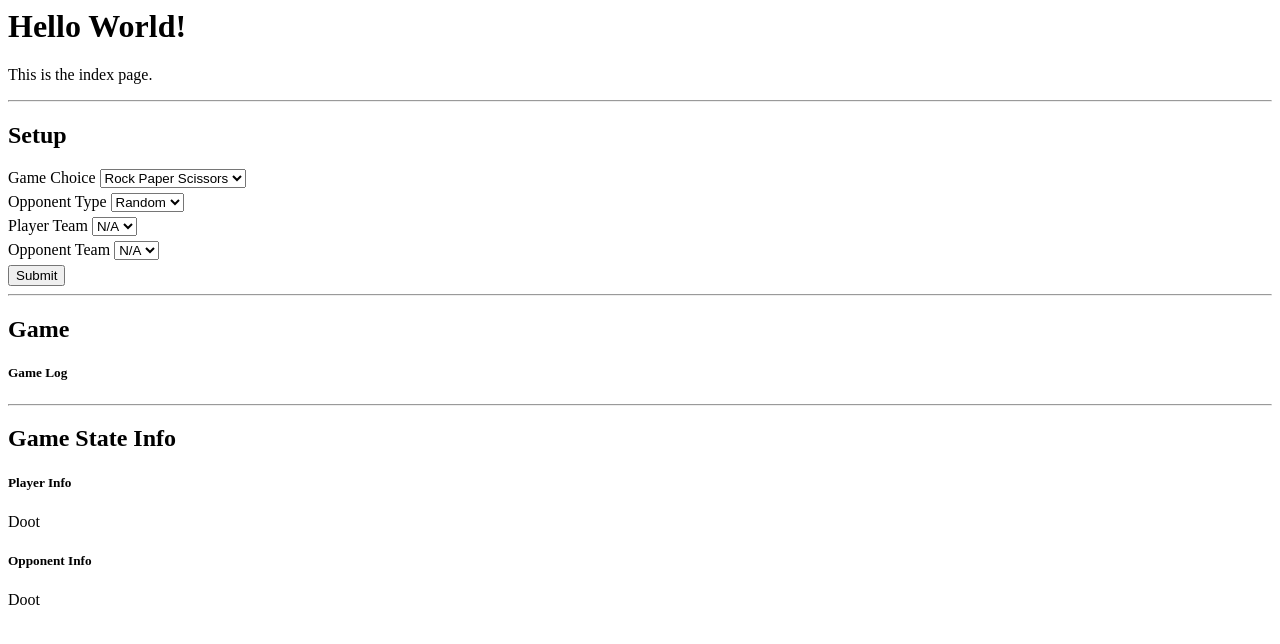
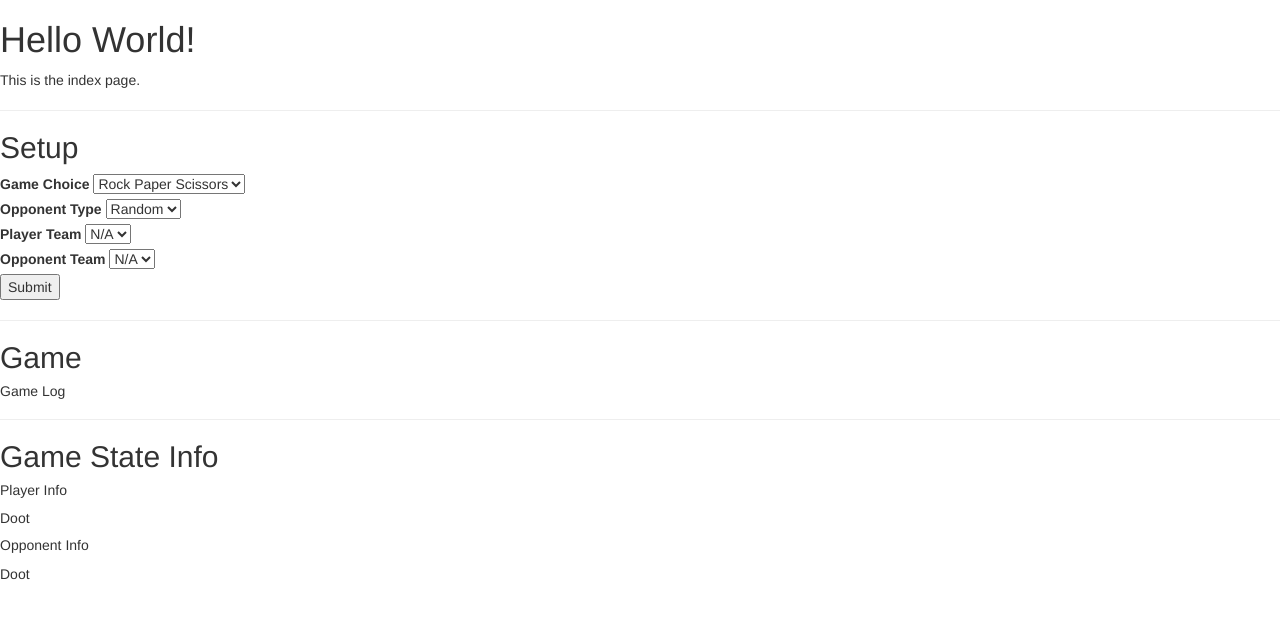
Before and after one commit to aturfah/cmplxsys530-final, a Flask app: template interface/templates/index.html in a window 1280 px wide. Shown: the top 644 px of the page. Run offline with Flask 2, Linux system fonts and the light colour scheme; the template is opened without the code that fills it, so the values that code supplies are empty; parts of the project's set-up code (start-up, migrations or seed data) failed here and were passed over; some libraries are stand-ins or nearby versions.

Commit message:
Add bootstrap imports

```diff
--- a/interface/templates/index.html
+++ b/interface/templates/index.html
@@ -1,9 +1,23 @@
 <html>
 
 <head>
+    <!-- My stuff-->
     <link rel="stylesheet" href="{{ url_for('static', filename='style.css') }}">
+    <script type="text/javascript" src="{{ url_for('static', filename='func.js') }}"></script>
+
+    <!-- jQuery -->
     <script type="text/javascript" src="{{ url_for('static', filename='jquery-3.3.1.min.js') }}"></script>
-    <script type="text/javascript" src="{{ url_for('static', filename='func.js') }}"></script>
+
+    <!-- Bootstrap -->
+    <!-- Latest compiled and minified CSS -->
+    <link rel="stylesheet" href="https://maxcdn.bootstrapcdn.com/bootstrap/3.3.7/css/bootstrap.min.css" integrity="sha384-BVYiiSIFeK1dGmJRAkycuHAHRg32OmUcww7on3RYdg4Va+PmSTsz/K68vbdEjh4u" crossorigin="anonymous">
+
+    <!-- Optional theme -->
+    <link rel="stylesheet" href="https://maxcdn.bootstrapcdn.com/bootstrap/3.3.7/css/bootstrap-theme.min.css" integrity="sha384-rHyoN1iRsVXV4nD0JutlnGaslCJuC7uwjduW9SVrLvRYooPp2bWYgmgJQIXwl/Sp" crossorigin="anonymous">
+
+    <!-- Latest compiled and minified JavaScript -->
+    <script src="https://maxcdn.bootstrapcdn.com/bootstrap/3.3.7/js/bootstrap.min.js" integrity="sha384-Tc5IQib027qvyjSMfHjOMaLkfuWVxZxUPnCJA7l2mCWNIpG9mGCD8wGNIcPD7Txa" crossorigin="anonymous"></script>
+
 </head>
 
 <body>
```
